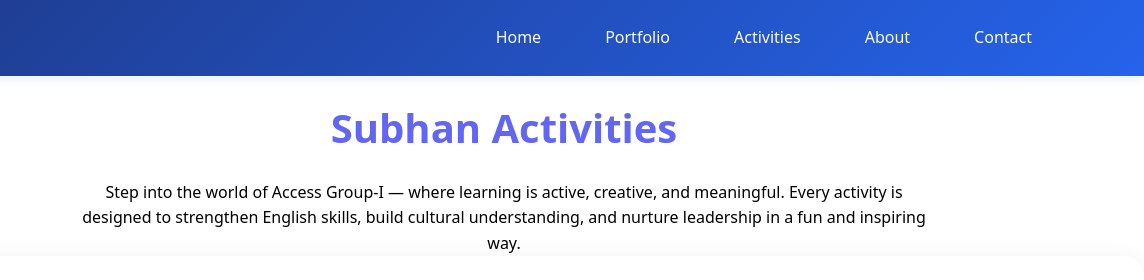
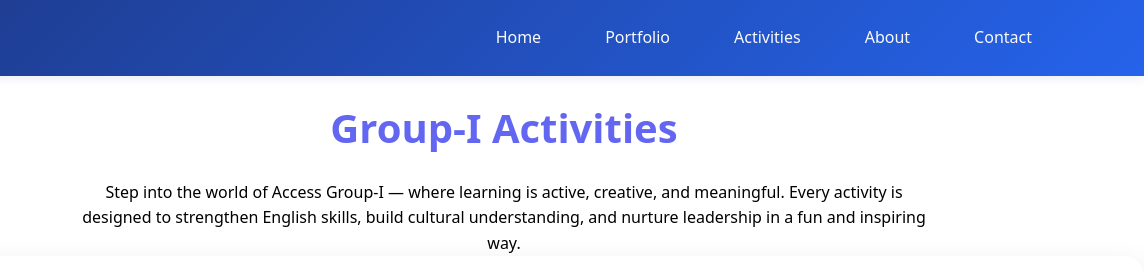
Before and after one commit to asshikrani/access-g1, a plain HTML site: page activity.html in a window 1280 px wide. Shown: the top 280 px of the page, 136-1280 px from the left. Drawn offline with Linux system fonts and the light colour scheme.

Commit message:
make a little change

```diff
--- a/activity.html
+++ b/activity.html
@@ -503,7 +503,7 @@
     <!-- Page Header -->
     <section class="page-header">
       <div class="page-header-container">
-        <center><h1>Subhan Activities</h1></center>
+        <center><h1>Group-I Activities</h1></center>
         <center>
           <p class="main-para">
             Step into the world of Access Group-I — where learning is active,
```
